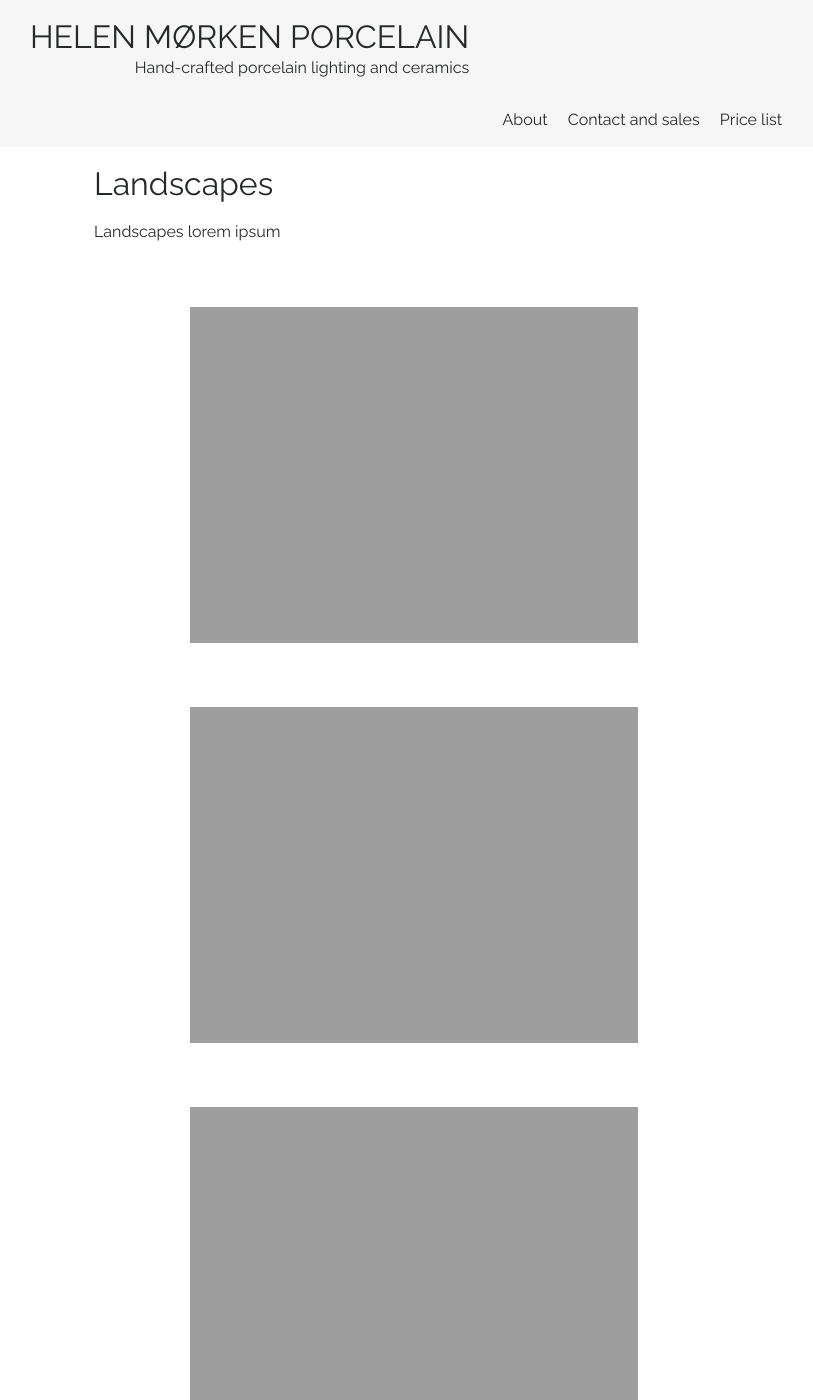
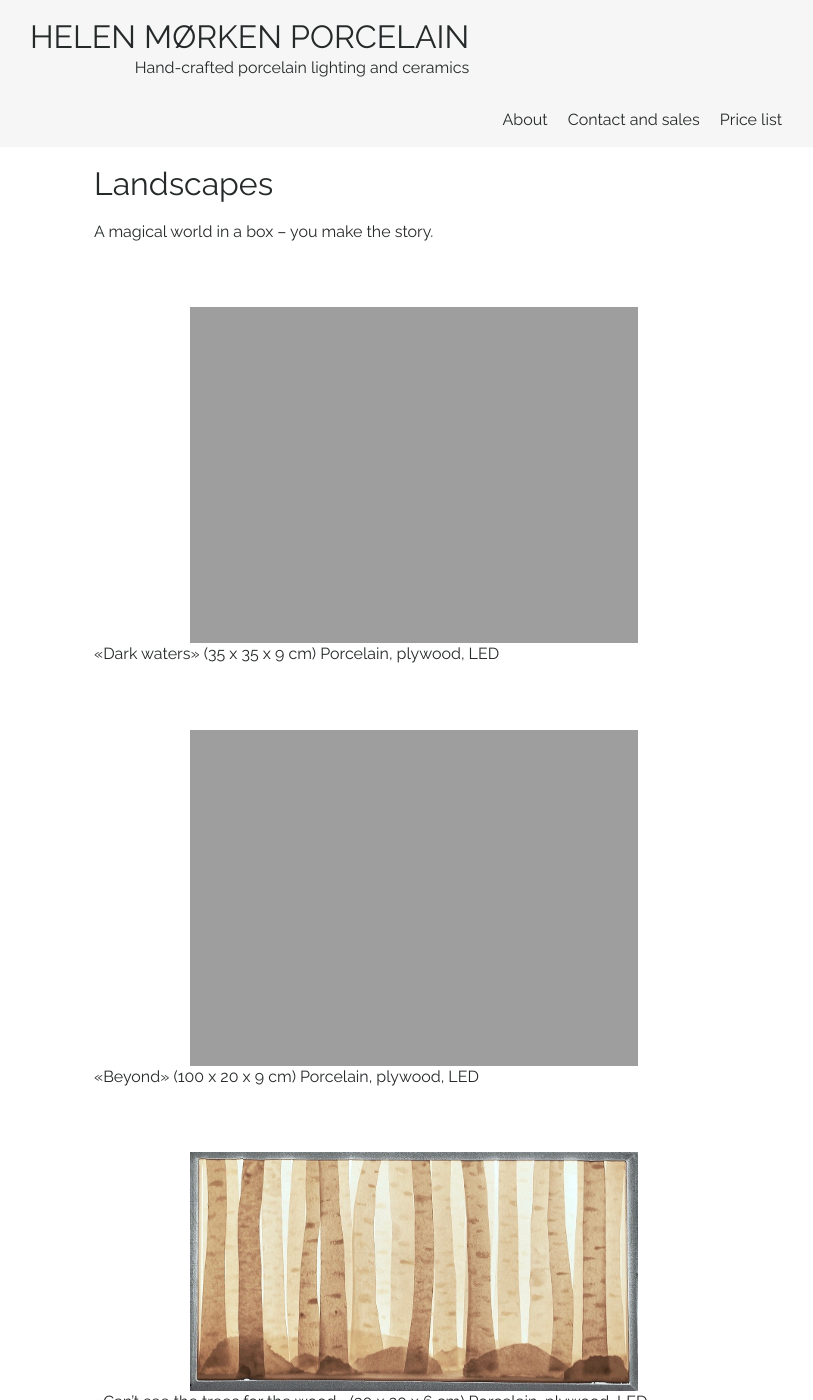
Before and after one commit to rebekkjm/helenmorkenno, a Jekyll site: the page built from _products/landscapes.md, in a window 1280 px wide and 1400 px high. Shown: the whole window, without its empty margins (226-1039 px from the left). Built offline with Jekyll 4.4.1, drawn with Linux system fonts in a browser that asks for light colours; some of the changed text lies outside the part shown.

Commit message:
text landscapes

```diff
--- a/_products/landscapes.md
+++ b/_products/landscapes.md
@@ -5,14 +5,20 @@ order: 3
 image: "Landscapes1.jpg"
 ---
 
-Landscapes lorem ipsum
+A magical world in a box  – you make the story.
 
 ![Dark waters - backlit porcelain landscape diorama]({{ site.github.url }}/img/Landscapes1.jpg)
+«Dark waters» (35 x 35 x 9 cm) Porcelain, plywood, LED
 
 ![Backlit porcelain landscape diorama]({{ site.github.url }}/img/Landscapes2.jpg)
+«Beyond» (100 x 20 x 9 cm) Porcelain, plywood, LED
+
+![Backlit porcelain birch tree forrest diorama]({{ site.github.url }}/img/Landscapes5.jpg)
+«Can’t see the trees for the wood» (30 x 20 x 6 cm) Porcelain, plywood, LED
 
 ![Backlit porcelain landscape diorama]({{ site.github.url }}/img/Landscapes3.jpg)
 
+![Backlit porcelain diorama covered with petals and tiny ants]({{ site.github.url }}/img/blue_ants.jpg)
+«Blue ants» (35 x 35 x 9 cm) Porcelain, plywood, LED
+
 ![Row of several backlit porcelain landscape dioramas]({{ site.github.url }}/img/Landscapes4.jpg)
-
-![Backlit porcelain birch tree forrest diorama]({{ site.github.url }}/img/Landscapes5.jpg)
```
